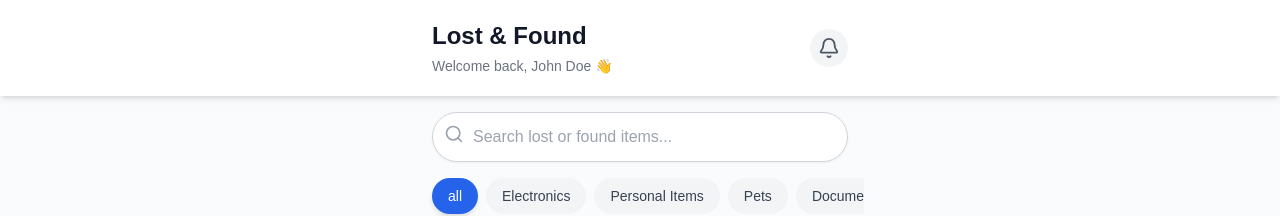
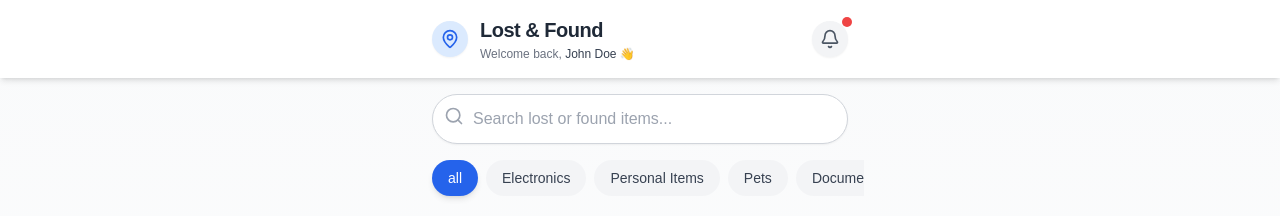
Before and after one commit to Shivamev/Lost, a React (Vite) app: page / in a window 1280 px wide. Both pictures are taken after a click on the button "Login with Phone/OTP". Shown: the top 216 px of the page. Built offline with nearby package versions, Linux system fonts and the light colour scheme.

Commit message:
added header

```diff
--- a/src/App.jsx
+++ b/src/App.jsx
@@ -216,21 +216,35 @@ if (currentView === 'home') {
      <div className="min-h-screen bg-gradient-to-b from-gray-50 to-white pb-24 font-fancy">
 
     {/* Header */}
-    <div className="bg-white shadow-md sticky top-0 z-10 animate-slideUp">
-      <div className="max-w-md mx-auto px-4 py-5">
-        <div className="flex items-center justify-between">
-          <div>
-            <h1 className="text-2xl font-bold text-gray-900">Lost & Found</h1>
-            <p className="text-sm text-gray-500 mt-1">
-              Welcome back, {user?.name} 👋
-            </p>
-          </div>
-          <button className="p-2 rounded-full bg-gray-100 hover:bg-gray-200 transition duration-300">
-            <Bell size={22} className="text-gray-600" />
-          </button>
+    <div className="bg-white shadow-md sticky top-0 z-10 animate-slideUp transition-all duration-300">
+  <div className="max-w-md mx-auto px-4 py-4">
+    <div className="flex items-center justify-between">
+
+      {/* Logo & Branding */}
+      <div className="flex items-center space-x-3">
+        <div className="bg-blue-100 text-blue-600 p-2 rounded-full shadow-sm hover:scale-105 transition-transform duration-300">
+          <MapPin size={20} />
+        </div>
+        <div>
+          <h1 className="text-xl font-bold text-gray-800 tracking-tight hover:text-blue-600 transition-colors duration-300">
+            Lost & Found
+          </h1>
+          <p className="text-xs text-gray-500 mt-0.5">
+            Welcome back, <span className="font-medium text-gray-700">{user?.name || "Guest"} 👋</span>
+          </p>
         </div>
       </div>
+
+      {/* Notification Button */}
+      <button className="relative p-2 rounded-full bg-gray-100 hover:bg-gray-200 transition-all duration-300 shadow-sm group">
+        <Bell size={20} className="text-gray-600 group-hover:text-blue-500 transition-colors duration-300" />
+        <span className="absolute -top-1 -right-1 w-2.5 h-2.5 bg-red-500 rounded-full animate-ping" />
+        <span className="absolute -top-1 -right-1 w-2.5 h-2.5 bg-red-500 rounded-full" />
+      </button>
     </div>
+  </div>
+</div>
+
 
     {/* Search Bar */}
     <div className="max-w-md mx-auto px-4 mt-4 animate-fadeIn">
```
